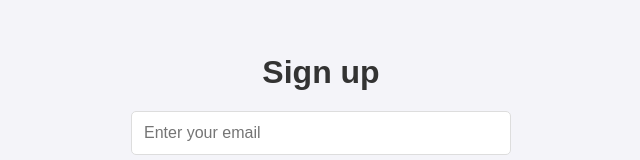
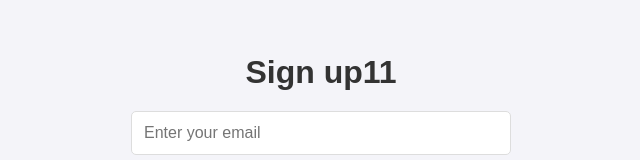
Before and after one commit to Yeloo1/Vue-app, a Vue app: page /#/signup in a window 1280 px wide. Shown: the part 248-408 px from the top of the page, without its empty margins (319-959 px from the left). Built offline with nearby package versions, Linux system fonts and the light colour scheme; no server answers; sample sign-in values are in the browser's storage; the HTML template or start-up script is replaced by a standard one.

Commit message:
Update SignUpForm.vue

```diff
--- a/src/components/SignUpForm.vue
+++ b/src/components/SignUpForm.vue
@@ -1,6 +1,6 @@
 <template>
   <div class="signup-container">
-    <h1 class="title">Sign up</h1>
+    <h1 class="title">Sign up11</h1>
 
     <form class="signup-form" @submit.prevent="signUp">
       <!-- User Input -->
```
